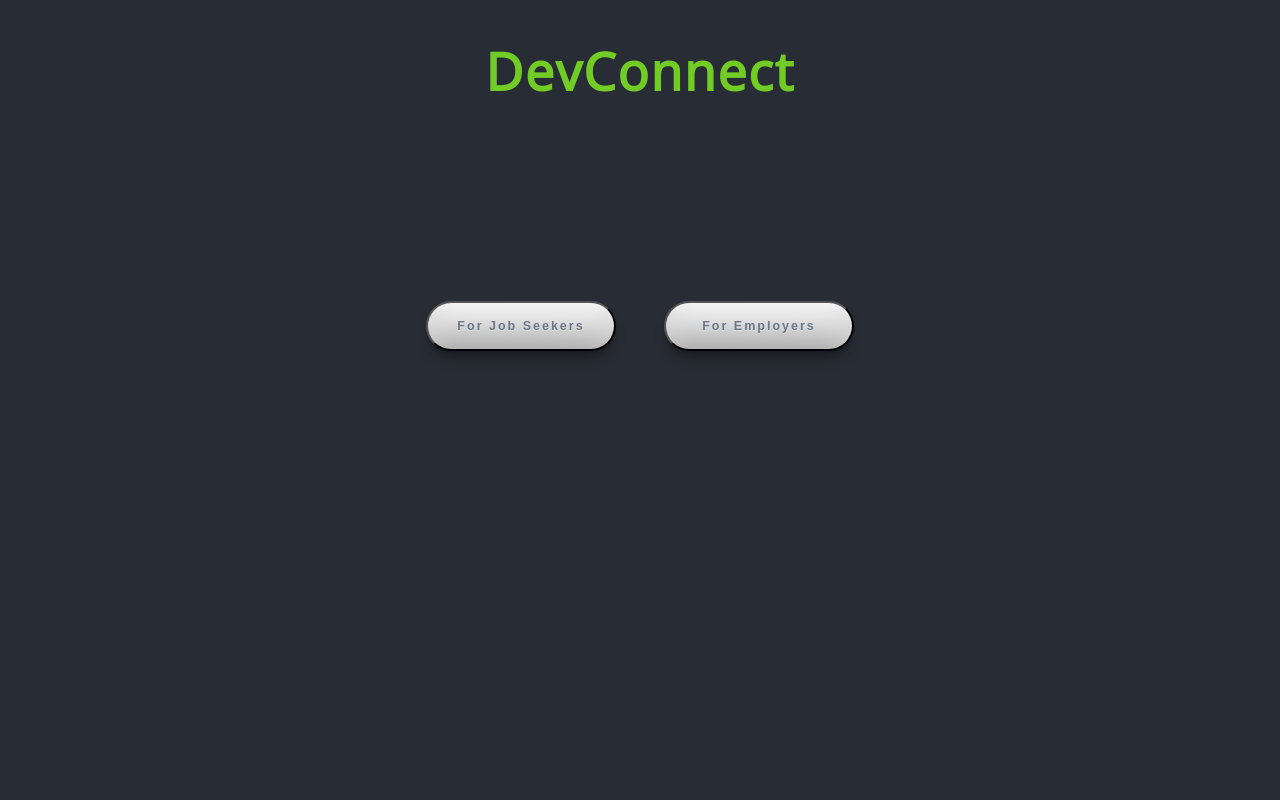
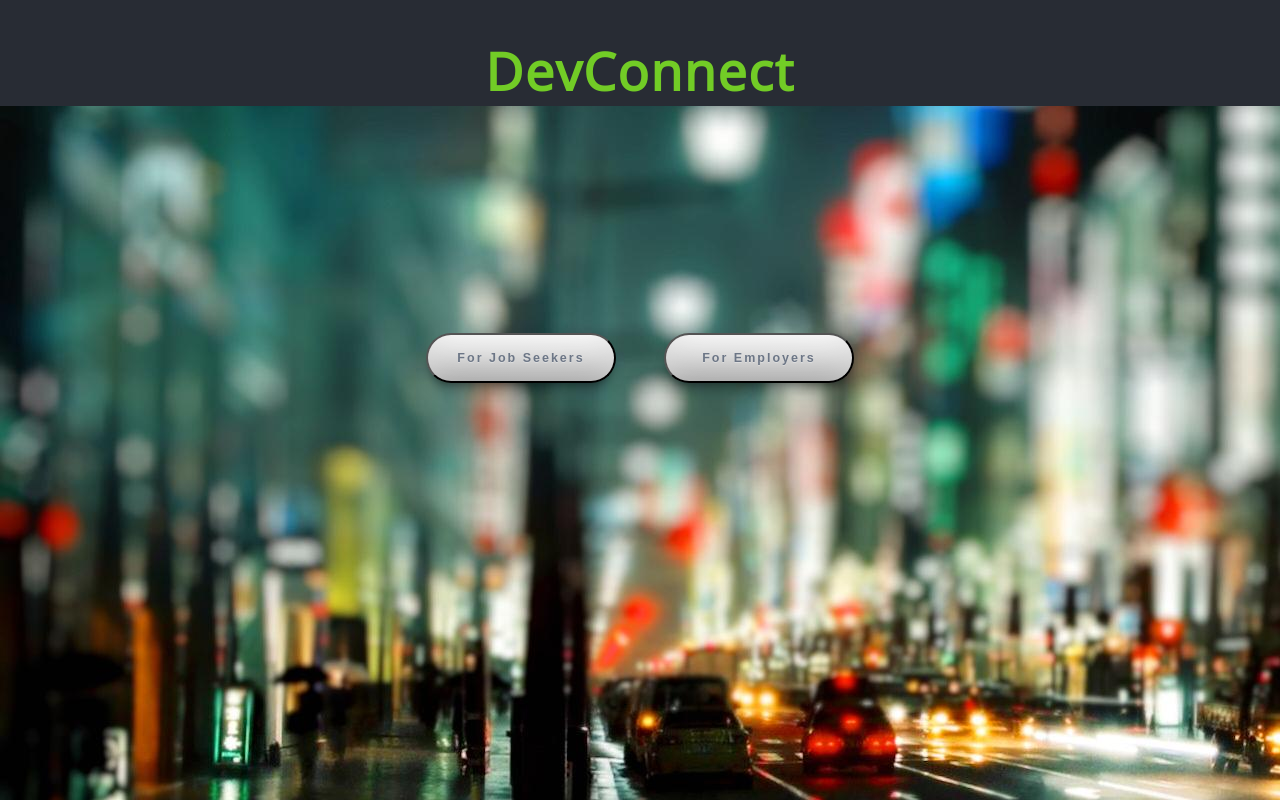
Before and after one commit to brandonfiebiger/dev-connect, a React (Create React App) app: page / in a window 1280 px wide. Built offline with nearby package versions, Linux system fonts and the light colour scheme; no server answers.

Commit message:
Update Home styling and add city background image

```diff
--- a/src/containers/Home/Home.css
+++ b/src/containers/Home/Home.css
@@ -1,3 +1,11 @@
+@keyframes pop-in {
+  0% {
+    opacity: 0;
+    transform: translateY(-4rem) scale(0.8); }
+  100% {
+    opacity: 1;
+    transform: none; } }
+
 h1 {
   color: #72cc26;
   font-family: 'Open Sans', sans-serif;
@@ -7,7 +15,22 @@ button:focus {
   outline: 0; }
 
 header {
+  background-color: #282c34;
+  padding-top: 0.01rem;
   width: 100vw; }
+
+.dev-connect-header {
+  animation: pop-in 0.6s ease-out forwards;
+  color: #72cc26;
+  opacity: 1;
+  padding-bottom: 2rem; }
+
+.homepage-header {
+  opacity: 0.75; }
+
+.homepage-container {
+  height: 100vh;
+  background-image: url("../../images/blurred-background-city-3.jpg"); }
 
 .App {
   text-align: center;
@@ -20,6 +43,7 @@ header {
   font-size: calc(10px + 2vmin); }
 
 .homepage-button {
+  animation: pop-in 0.6s ease-out forwards;
   font-size: 12.5px;
   color: #6c7686;
   text-shadow: 0 1px 0 rgba(255, 255, 255, 0.29);
@@ -28,7 +52,7 @@ header {
   background: #c0c0c0;
   font-weight: 900;
   line-height: 40px;
-  margin: 10rem 1.5rem 0 1.5rem;
+  margin: 12rem 1.5rem 0 1.5rem;
   cursor: pointer;
   transition: all ease-in-out 100ms;
   width: 190px;
--- a/src/containers/Home/Home.scss
+++ b/src/containers/Home/Home.scss
@@ -1,3 +1,14 @@
+@keyframes pop-in {
+  0% {
+    opacity: 0;
+    transform: translateY(-4rem) scale(0.8);
+  }
+  100% {
+    opacity: 1;
+    transform: none;
+  }
+}
+
 h1 {
   color: #72cc26;
   font-family: 'Open Sans', sans-serif;
@@ -9,7 +20,25 @@ button:focus {
 }
 
 header {
+  background-color: #282c34;
+  padding-top: 0.01rem;
   width: 100vw;
+}
+
+.dev-connect-header {
+  animation: pop-in 0.6s ease-out forwards;
+  color: #72cc26;
+  opacity: 1;
+  padding-bottom: 2rem;
+}
+
+.homepage-header {
+  opacity: 0.75;
+}
+
+.homepage-container {
+  height: 100vh;
+  background-image: url('../../images/blurred-background-city-3.jpg');
 }
 
 .App {
@@ -24,6 +53,7 @@ header {
 }
 
 .homepage-button {
+  animation: pop-in 0.6s ease-out forwards;
   font-size: 12.5px;
   color: #6c7686;
   text-shadow: 0 1px 0 rgba(255, 255, 255, 0.29);
@@ -32,7 +62,7 @@ header {
   background: #c0c0c0;
   font-weight: 900;
   line-height: 40px;
-  margin: 10rem 1.5rem 0 1.5rem;
+  margin: 12rem 1.5rem 0 1.5rem;
   cursor: pointer;
   transition: all ease-in-out 100ms;
   width: 190px;
```
